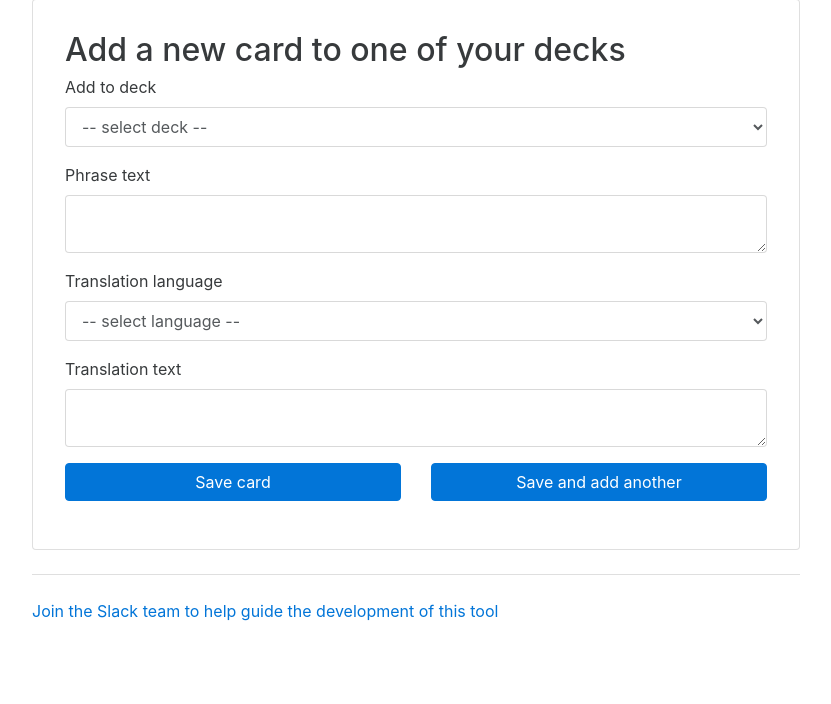
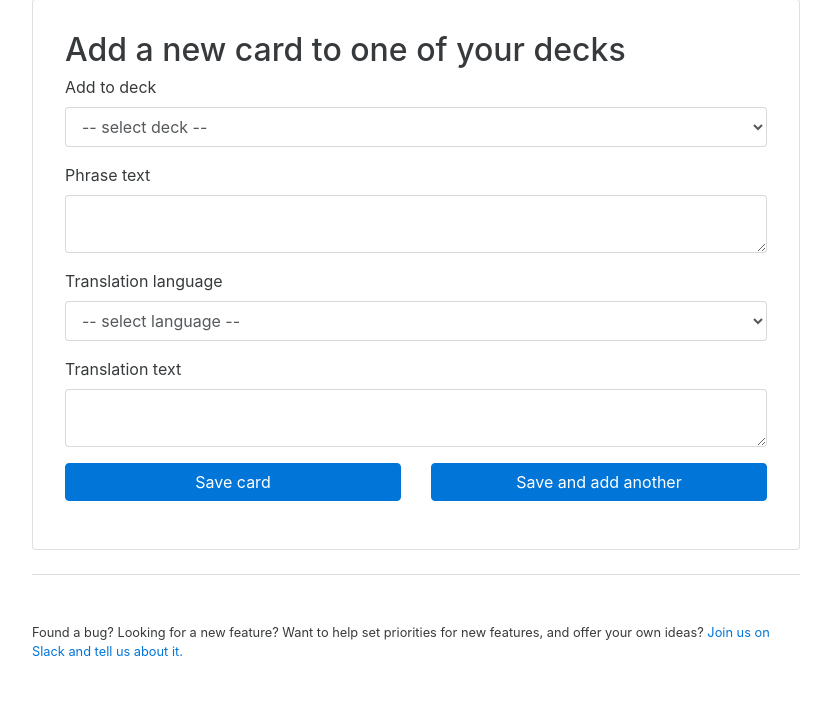
Before and after one commit to michaelsnook/sunlo, a Django app: page /card/add/ in a window 1280 px wide. Shown: the part 61-765 px from the top of the page, without its empty margins (224-1055 px from the left). Run offline with Django 3.2, Linux system fonts and the light colour scheme; a user stored in the database is signed in; tables that the repository leaves empty hold one stand-in row (values such as "Sample post"); style sheets or scripts are compiled from the project's sources; parts of the project's set-up code (start-up, migrations or seed data) failed here and were passed over; some libraries are stand-ins or nearby versions.

Commit message:
Reworded

```diff
--- a/cards/templates/cards/base.html
+++ b/cards/templates/cards/base.html
@@ -128,7 +128,7 @@
   {% block footer %}
     {% if user.is_authenticated %}
   <footer id="footer" class="m-y-2 p-y-2">
-    <a href="http://slack.sunlo.co">Join the Slack team to help guide the development of this tool</a>
+    <p class="small m-y-2">Found a bug? Looking for a new feature? Want to help set priorities for new features, and offer your own ideas? <a href="http://slack.sunlo.co">Join us on Slack and tell us about it.</a>
   </footer>
     {% endif %}
   {% endblock %}
```
